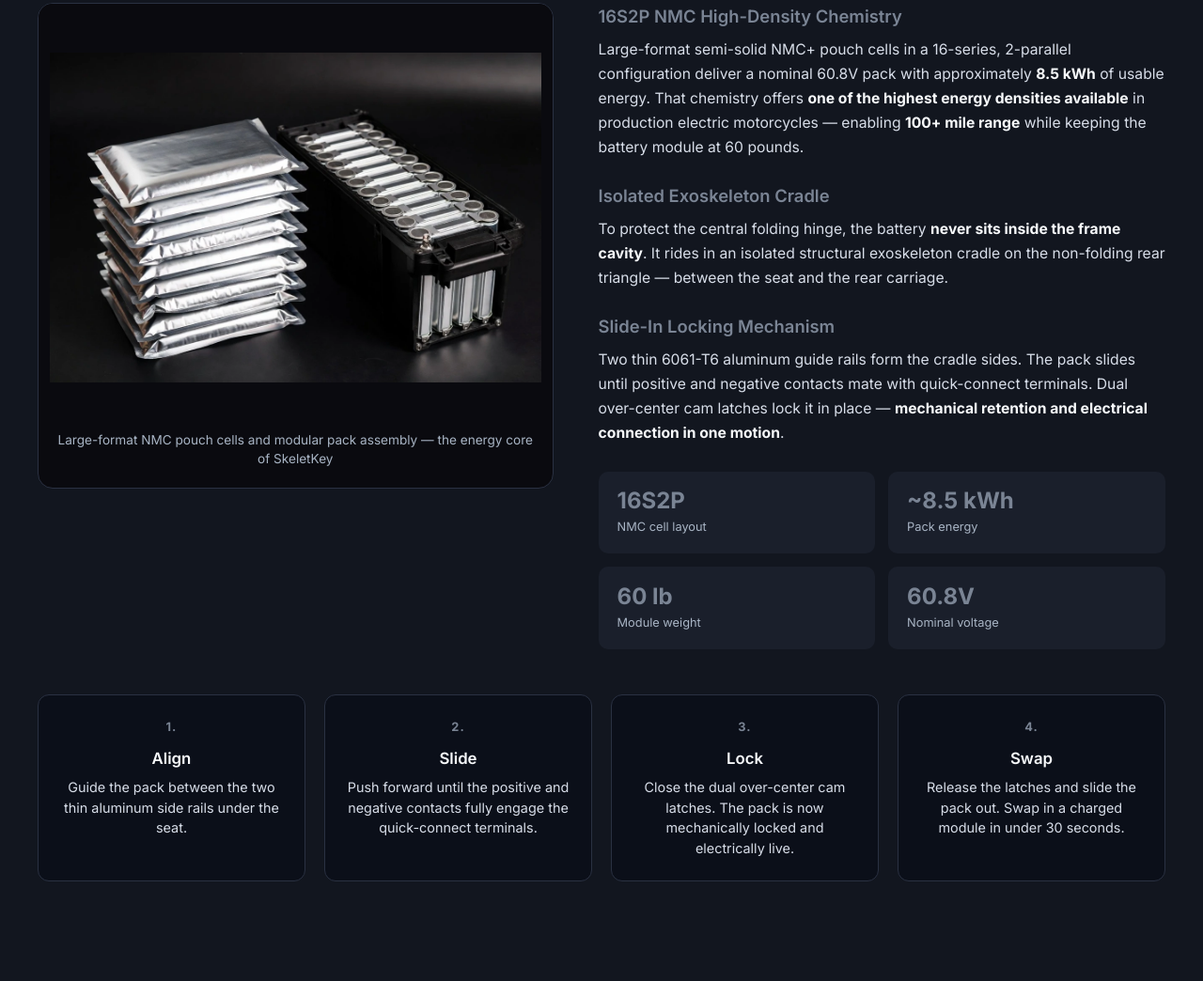
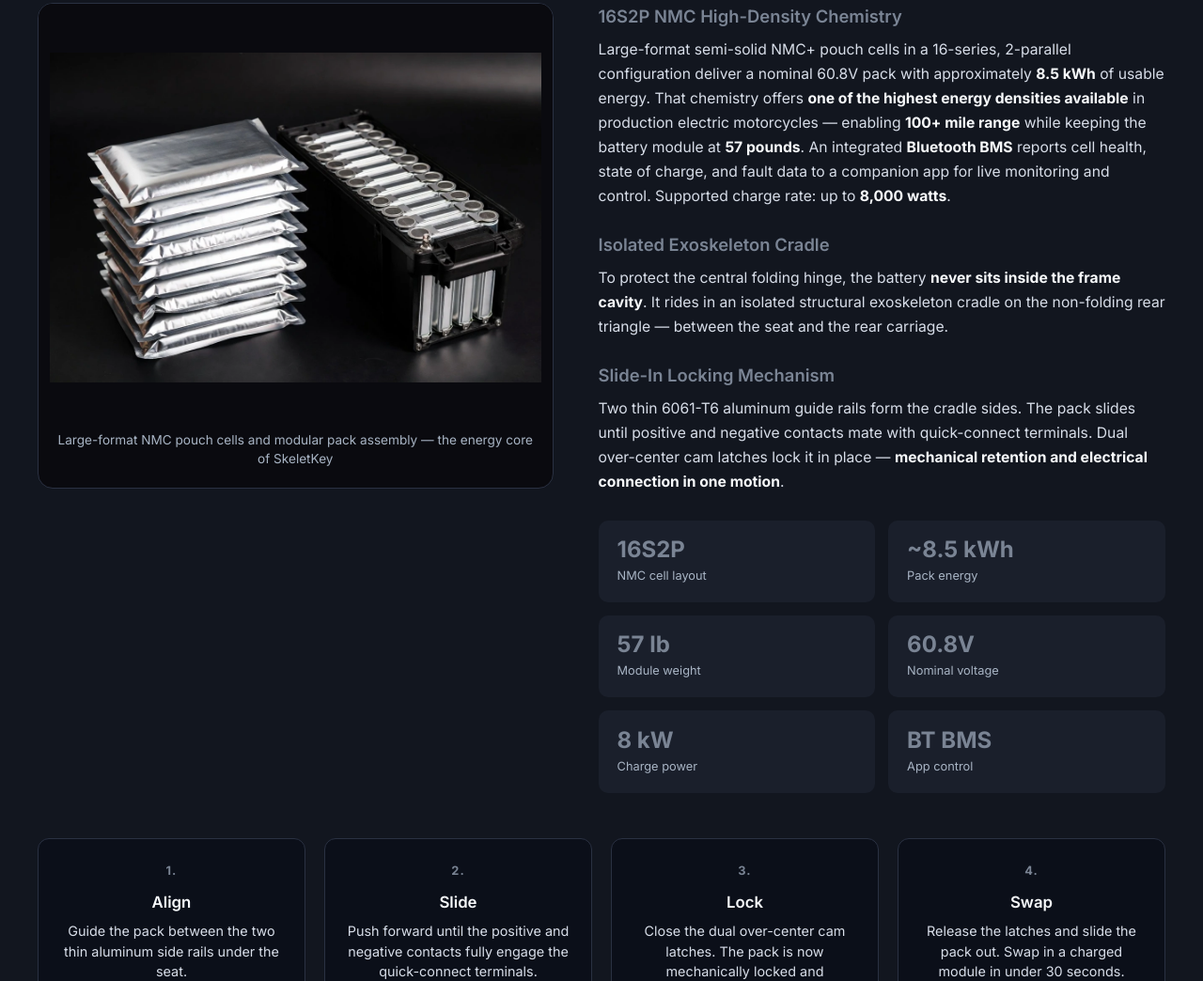
Before and after one commit to skelet-key/skeletkey-website, a plain HTML site: page index.html in a window 1280 px wide. Shown: the part 4145-5189 px from the top of the page at 94% size. Drawn offline with Linux system fonts and the light colour scheme.

Commit message:
Battery module: 57 lb, Bluetooth BMS app control, 8 kW charge

```diff
--- a/index.html
+++ b/index.html
@@ -230,7 +230,7 @@
         <div class="battery-copy">
           <h3>16S2P NMC High-Density Chemistry</h3>
           <p>
-            Large-format semi-solid NMC+ pouch cells in a 16-series, 2-parallel configuration deliver a nominal 60.8V pack with approximately <strong>8.5 kWh</strong> of usable energy. That chemistry offers <strong>one of the highest energy densities available</strong> in production electric motorcycles — enabling <strong>100+ mile range</strong> while keeping the battery module at 60 pounds.
+            Large-format semi-solid NMC+ pouch cells in a 16-series, 2-parallel configuration deliver a nominal 60.8V pack with approximately <strong>8.5 kWh</strong> of usable energy. That chemistry offers <strong>one of the highest energy densities available</strong> in production electric motorcycles — enabling <strong>100+ mile range</strong> while keeping the battery module at <strong>57 pounds</strong>. An integrated <strong>Bluetooth BMS</strong> reports cell health, state of charge, and fault data to a companion app for live monitoring and control. Supported charge rate: up to <strong>8,000 watts</strong>.
           </p>
 
           <h3>Isolated Exoskeleton Cradle</h3>
@@ -253,12 +253,20 @@
               <div class="stat-label">Pack energy</div>
             </div>
             <div class="stat">
-              <div class="stat-value">60 lb</div>
+              <div class="stat-value">57 lb</div>
               <div class="stat-label">Module weight</div>
             </div>
             <div class="stat">
               <div class="stat-value">60.8V</div>
               <div class="stat-label">Nominal voltage</div>
+            </div>
+            <div class="stat">
+              <div class="stat-value">8 kW</div>
+              <div class="stat-label">Charge power</div>
+            </div>
+            <div class="stat">
+              <div class="stat-value">BT BMS</div>
+              <div class="stat-label">App control</div>
             </div>
           </div>
         </div>
```
